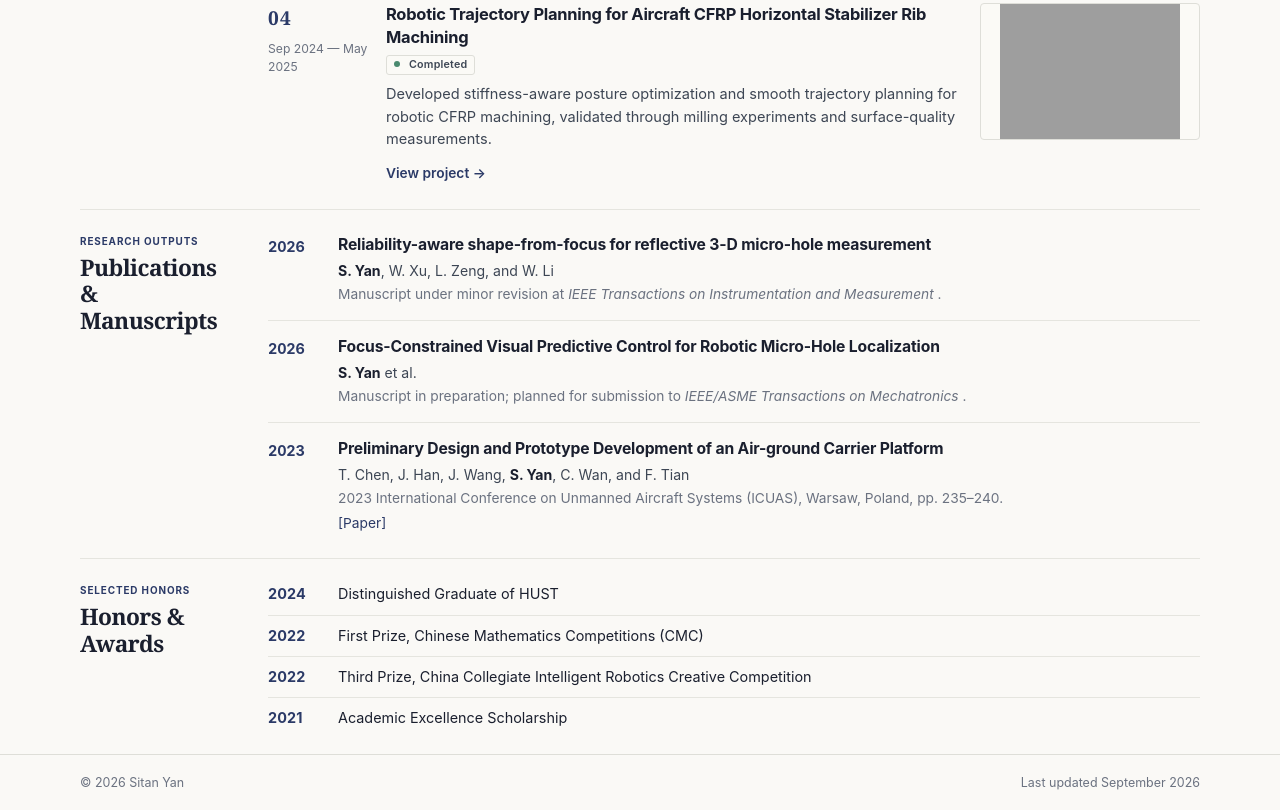
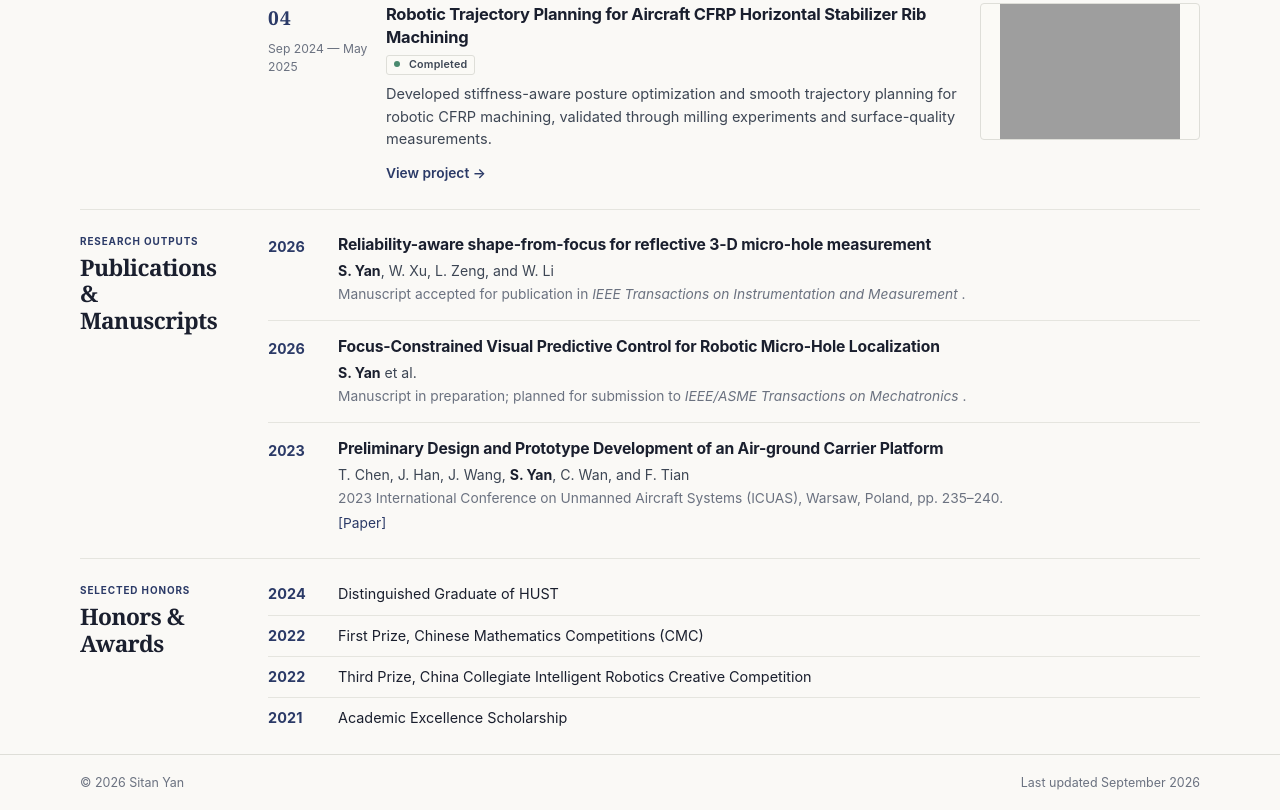
Before and after one commit to Sitan-Yan/Sitan-Yan.github.io, a plain HTML site: page index.html in a window 1280 px wide. Shown: the part 1511-2321 px from the top of the page. Drawn offline with nearby package versions, Linux system fonts and the light colour scheme; grey boxes are pictures that could not be loaded.

Commit message:
TIM accepted

```diff
--- a/index.html
+++ b/index.html
@@ -281,7 +281,7 @@
               <h3>Reliability-aware shape-from-focus for reflective 3-D micro-hole measurement</h3>
               <p class="authors"><strong>S. Yan</strong>, W. Xu, L. Zeng, and W. Li</p>
               <p class="pub-status">
-                Manuscript under minor revision at
+                Manuscript accepted for publication in
                 <em> IEEE Transactions on Instrumentation and Measurement </em>.
               </p>
             </div>
```
